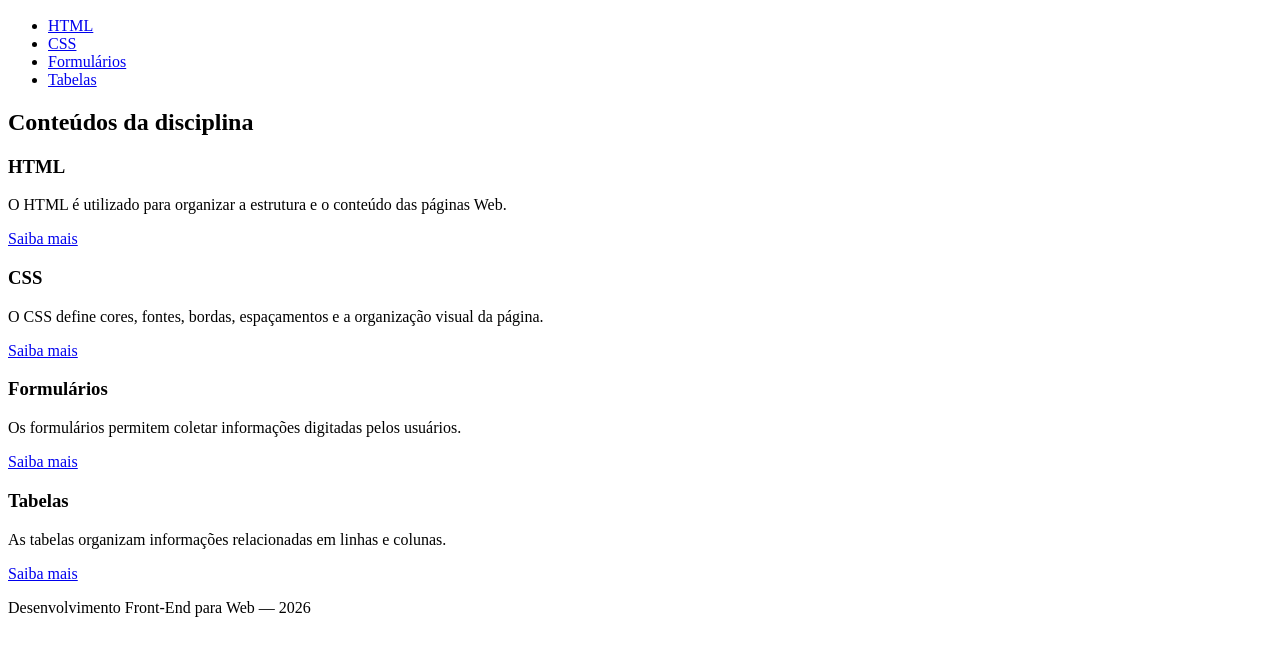
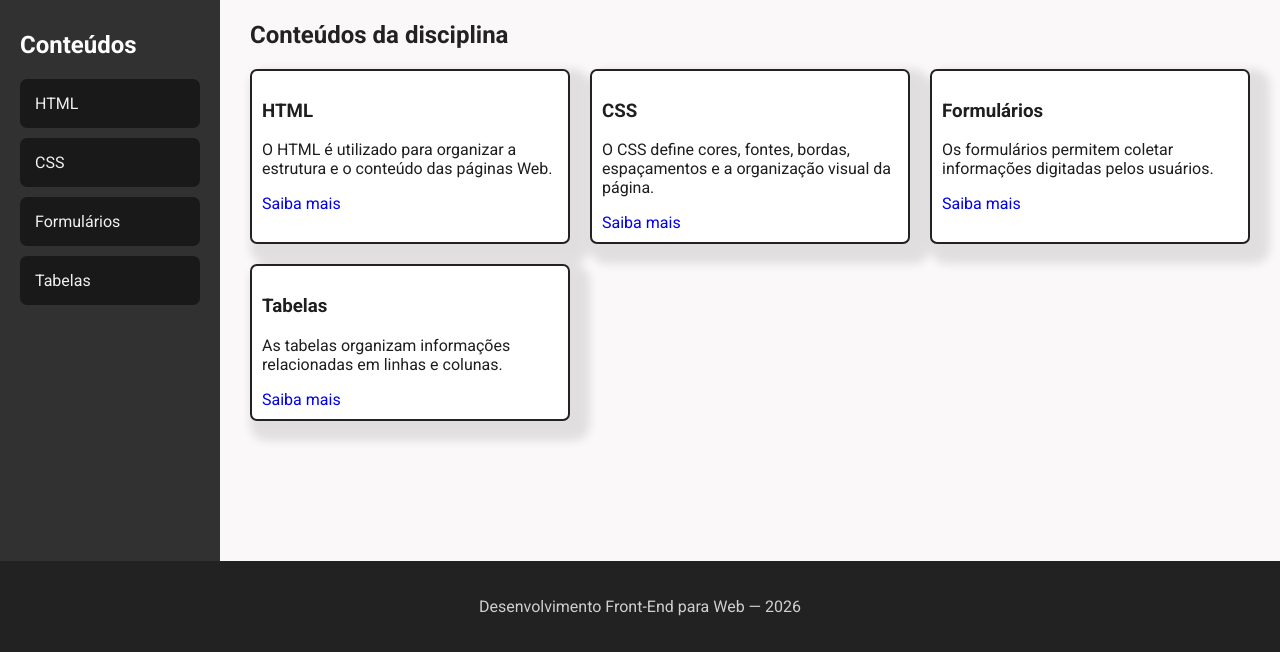
Before and after one commit to Alan-Franca/ExerciciosDesenvolvimentoWeb, a plain HTML site: page Aula08/exemplo-de-aula01-gridt.html in a window 1280 px wide. Shown: the part 148-800 px from the top of the page. Drawn offline with Linux system fonts and the light colour scheme.

Commit message:
finalização estilização Painel Front End

```diff
--- a/Aula08/exemplo-de-aula01-gridt.html
+++ b/Aula08/exemplo-de-aula01-gridt.html
@@ -3,20 +3,23 @@
 <html lang="pt-BR">
   <head>
     <meta charset="UTF-8" />
-
     <meta name="viewport" content="width=device-width, initial-scale=1.0" />
-
+    <link rel="preconnect" href="https://fonts.googleapis.com">
+    <link rel="preconnect" href="https://fonts.gstatic.com" crossorigin>
+    <link href="https://fonts.googleapis.com/css2?family=Roboto:ital,wght@0,100..900;1,100..900&display=swap" rel="stylesheet">
+    <link rel="stylesheet" href="style01.css">
     <title>Portal Front-End</title>
   </head>
 
   <body>
-    <header>
+    <div class="layout-pagina">
+    <header class="cabecalho">
       <h1>Portal Front-End</h1>
 
       <p>Conteúdos estudados durante o curso</p>
     </header>
 
-    <aside>
+    <aside class="barra-lateral">
       <h2>Conteúdos</h2>
 
       <nav>
@@ -29,11 +32,11 @@
       </nav>
     </aside>
 
-    <main>
+    <main class="grid-principal">
       <h2>Conteúdos da disciplina</h2>
 
-      <section>
-        <article>
+      <section class="grid-cards">
+        <article class="card">
           <h3>HTML</h3>
 
           <p>
@@ -41,10 +44,10 @@
             páginas Web.
           </p>
 
-          <a href="#">Saiba mais</a>
+          <a href="#" style="text-decoration: none;">Saiba mais</a>
         </article>
 
-        <article>
+        <article class="card">
           <h3>CSS</h3>
 
           <p>
@@ -52,10 +55,10 @@
             visual da página.
           </p>
 
-          <a href="#">Saiba mais</a>
+          <a href="#" style="text-decoration: none;">Saiba mais</a>
         </article>
 
-        <article>
+        <article class="card">
           <h3>Formulários</h3>
 
           <p>
@@ -63,23 +66,24 @@
             usuários.
           </p>
 
-          <a href="#">Saiba mais</a>
+          <a href="#" style="text-decoration: none;">Saiba mais</a>
         </article>
 
-        <article>
+        <article class="card">
           <h3>Tabelas</h3>
 
           <p>
             As tabelas organizam informações relacionadas em linhas e colunas.
           </p>
 
-          <a href="#">Saiba mais</a>
+          <a href="#" style="text-decoration: none;">Saiba mais</a>
         </article>
       </section>
     </main>
 
-    <footer>
+    <footer class="rodape">
       <p>Desenvolvimento Front-End para Web — 2026</p>
     </footer>
+  </div>
   </body>
 </html>
--- /dev/null
+++ b/Aula08/style01.css
@@ -0,0 +1,125 @@
+* {
+    box-sizing: border-box;
+}
+
+body {
+    margin: 0%;
+    background-color: #faf8f8;
+    color: #1e1e1e;
+    font-family: "Roboto", sans-serif;
+}
+
+.layout-pagina {
+    display: grid;
+    grid-template-areas:
+      "header header"
+      "sidebar main"
+      "footer footer"
+    ;
+
+    grid-template-columns: 220px 1fr;
+    grid-template-rows: auto 1fr auto;
+    min-height: 100vh;
+}
+
+.cabecalho {
+    grid-area: header;
+
+    background-color: #1a1919;
+    color: #ffffff;
+    padding: 25px;
+    text-align: center;
+}
+
+.cabecalho h1 {
+    margin: 0 0 10px;
+}
+
+.barra-lateral {
+    grid-area: sidebar;
+    background-color: #313131;
+    padding: 20px;
+}
+
+.barra-lateral h2 {
+    color: #ffffff;
+}
+
+.barra-lateral ul {
+    margin: 0;
+    padding: 0;
+    list-style: none;
+}
+
+.barra-lateral li {
+    margin-bottom: 10px;
+}
+
+.barra-lateral a {
+    display: block;
+    background-color: #1a1919;
+    border: 2px solid #1a1919;
+    color: #f0efef;
+    padding: 13px;
+    border-radius: 7px;
+    text-decoration: none;
+}
+
+.barra-lateral a:hover {
+    background-color: #ffffff;
+    color: #313131;
+    transition: 0.3s;
+    transform: scale(1.05);
+}
+
+.grid-principal {
+    grid-area: main;
+    padding: 30px;
+}
+
+.grid-principal h2 {
+    margin-top: 0;
+    margin-bottom: 20px;
+    color: #222222;
+}
+
+.grid-cards {
+    display: grid;
+    grid-template-columns: repeat(auto-fit, minmax(250px, 1fr));
+    gap: 20px;
+}
+
+.card {
+    background-color: #ffffff;
+    border: 2px solid #222222;
+    border-radius: 7px;
+    padding: 10px;
+    text-decoration: none;
+    box-shadow: 10px 10px 10px 10px rgba(0, 0, 0, 0.1);
+}
+
+.card:hover {
+    background-color: #222222;
+    color: #f0efef;
+    transition: 0.3s;
+    transform: scale(1.05);
+}
+
+
+.rodape {
+    grid-area: footer;
+    background-color: #222222;
+    color: #f0efef;
+    padding: 20px;
+    text-align: center;
+}
+
+.rodape p {
+    color: #cfcfcf;
+}
+
+.rodape p:hover {
+    color: #ffffff;
+    transition: 0.3s;
+    text-shadow: 0 5px 5px rgba(250, 250, 250, 0.733);
+}
```
Also changed, not shown: Aula08/exemplo-de-aula02-flext.html (+5 -2 lines).
